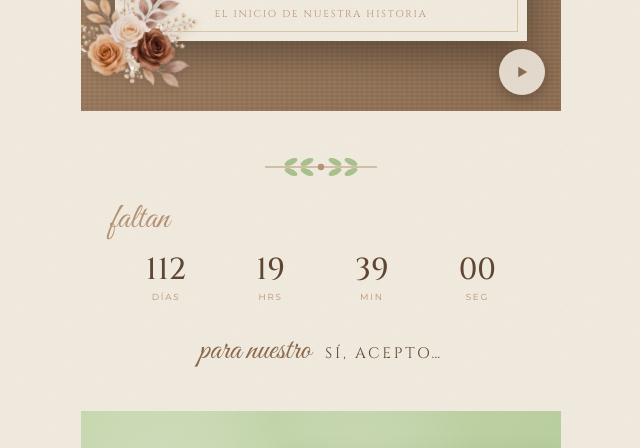
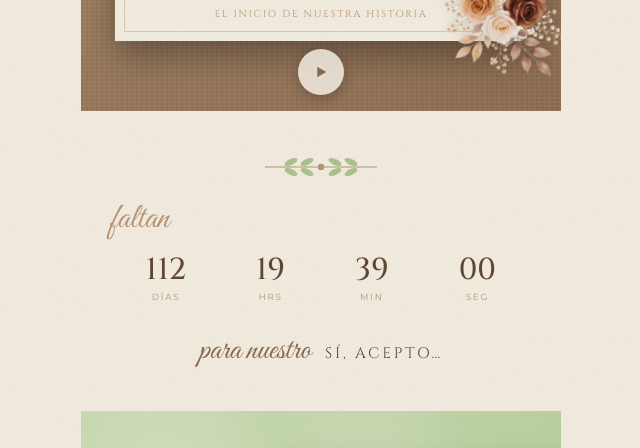
Before and after one commit to regina1503/nuestra-boda-yesenia-y-, a plain HTML site: page index.html in a window 1280 px wide. Shown: the part 652-1100 px from the top of the page, without its empty margins (319-959 px from the left). Drawn offline with nearby package versions, Linux system fonts and the light colour scheme.

Commit message:
Boton de musica centrado y flores en su lugar

```diff
--- a/index.html
+++ b/index.html
@@ -119,7 +119,7 @@
   .ramita{display:block;margin:0 auto 18px;width:120px;height:auto}
 
   #musica{
-    position:absolute;right:16px;bottom:16px;width:46px;height:46px;border-radius:50%;border:none;cursor:pointer;
+    position:absolute;left:50%;transform:translateX(-50%);bottom:16px;width:46px;height:46px;border-radius:50%;border:none;cursor:pointer;
     background:rgba(243,237,226,.85);display:flex;align-items:center;justify-content:center;box-shadow:0 4px 14px rgba(0,0,0,.25);
   }
   #musica svg{width:18px;height:18px;fill:var(--cafe)}
@@ -222,7 +222,7 @@
   /* ===== Flores decorativas (PNG sin fondo) ===== */
   .flor{position:absolute;pointer-events:none;z-index:3;height:auto;filter:drop-shadow(0 3px 4px rgba(60,40,25,.18))}
   .flor.portada-tl{width:160px;top:-58px;left:-52px;transform:rotate(-14deg)}
-  .flor.portada-bl{width:120px;bottom:-42px;left:-40px;transform:scaleX(-1) rotate(-10deg)}
+  .flor.portada-bl{width:120px;bottom:-42px;right:-40px;transform:rotate(170deg)}
   .flor.evento-tr{width:72px;top:-28px;right:-20px;transform:scaleX(-1) rotate(-12deg)}
   @media (max-width:380px){.flor.portada-tl{width:138px}.flor.portada-bl{width:104px}}
 </style>
```
